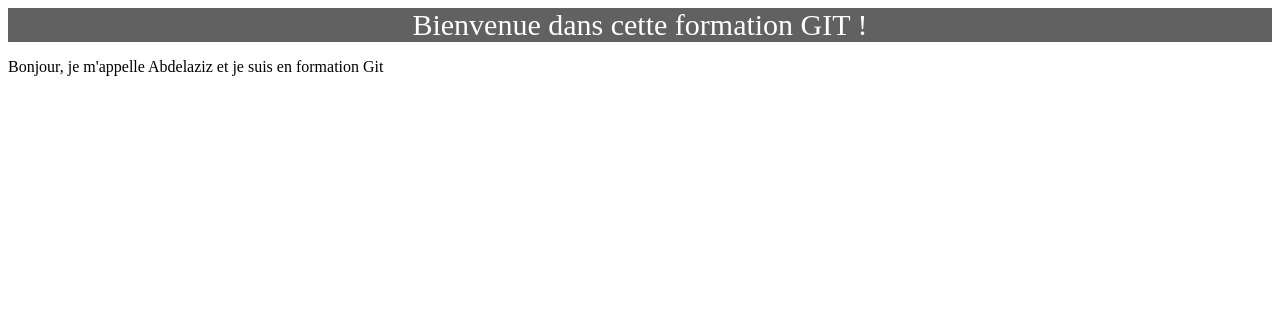
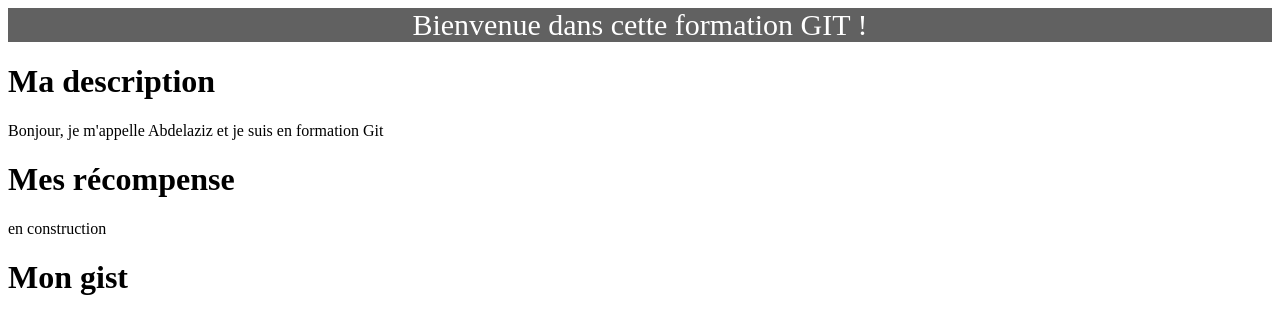
Before and after one commit to khadraa1/mon_site_web, a plain HTML site: page hello.html in a window 1280 px wide. Drawn offline with Linux system fonts and the light colour scheme.

Commit message:
ajout d'un gist

```diff
--- a/hello.html
+++ b/hello.html
@@ -18,9 +18,18 @@
 		</div>
 
 		<div>
-			<p>
-				Bonjour, je m'appelle Abdelaziz et je suis en formation Git
-			</p>
+			<h1> Ma description </h1>
+				<p> Bonjour, je m'appelle Abdelaziz et je suis en formation Git</p>
+		</div>
+
+		<div>
+			<h1> Mes récompense </h1>
+				<p> en construction </p>
+
+		</div>
+		<div>
+			<h1> Mon gist </h1>
+			<p> <script src="https://gist.github.com/khadraa1/3c912829c04e73c1d270fc31474a35e1.js"></script> </p>
 		</div>
 
 </body></html>
```
